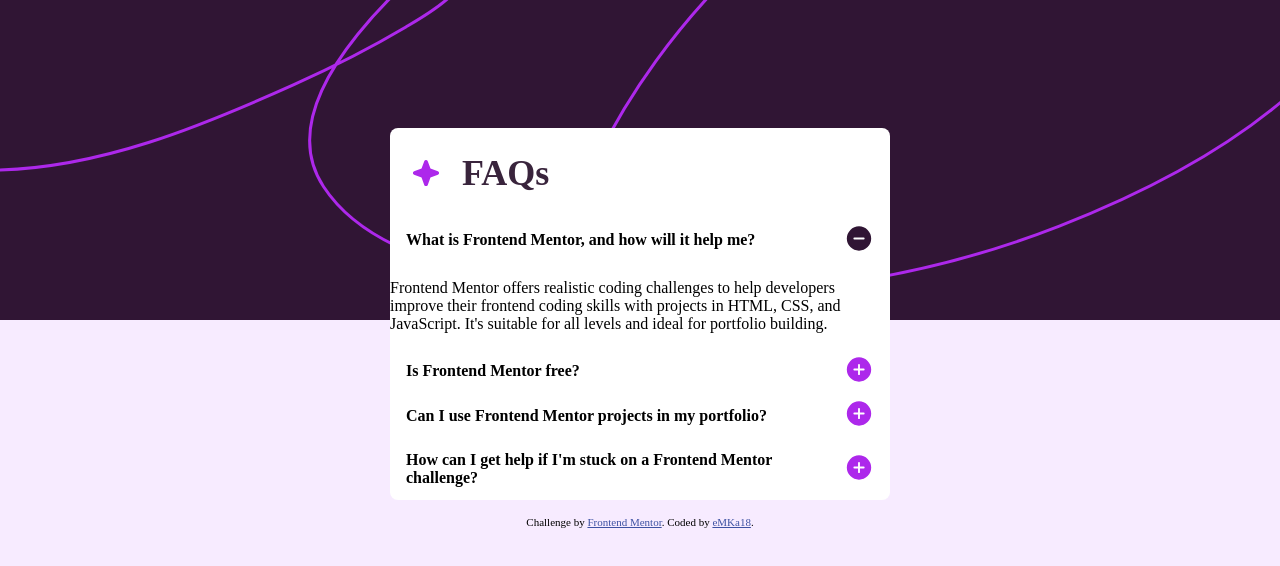
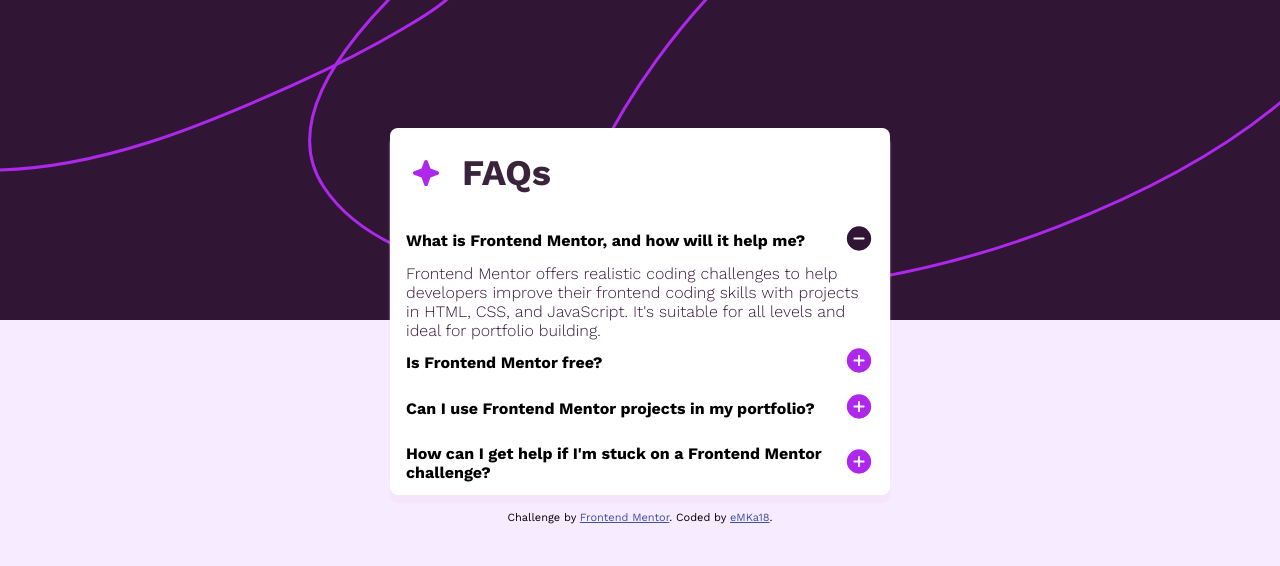
Before and after one commit to eMKa18/FAQ-accordion, a plain HTML site: page index.html in a window 1280 px wide. Both pictures are taken after a click on the item "What is Frontend Mentor, and how will it help me?". Drawn offline with Linux system fonts and the light colour scheme.

Commit message:
Adding box shadow on bottom, adding font

```diff
--- a/styles.css
+++ b/styles.css
@@ -9,6 +9,11 @@
     --text-primary: #39243c;
 }
 
+@font-face {
+    font-family: 'WorkSans';
+    src: url(assets/fonts/WorkSans-VariableFont_wght.ttf);
+}
+
 body {
     width: 100%vw;
     height: 100%vh;
@@ -16,6 +21,7 @@ body {
     margin: 0;
     padding: 0;
     background-color: var(--background-primary);
+    font-family: 'WorkSans';
 }
 
 ul {
@@ -35,6 +41,10 @@ h1 {
 
 h2 {
     font-size: var(--font-size-medium);
+}
+
+h2:hover {
+    color: #ad28eb;
 }
 
 p {
@@ -70,6 +80,7 @@ p {
     display: flex;
     flex-direction: column;
     align-items: start;
+    box-shadow: 0 0.5rem 0.125rem 0 #f4e5fa;
 }
 
 .question-container {
@@ -100,6 +111,12 @@ p {
     fill: #ad28eb;
 }
 
+.answer {
+    margin: auto 1rem;
+    color: #351738;
+    font-weight: 300;
+}
+
 .attribution {
     font-size: 11px;
     text-align: center;
```
